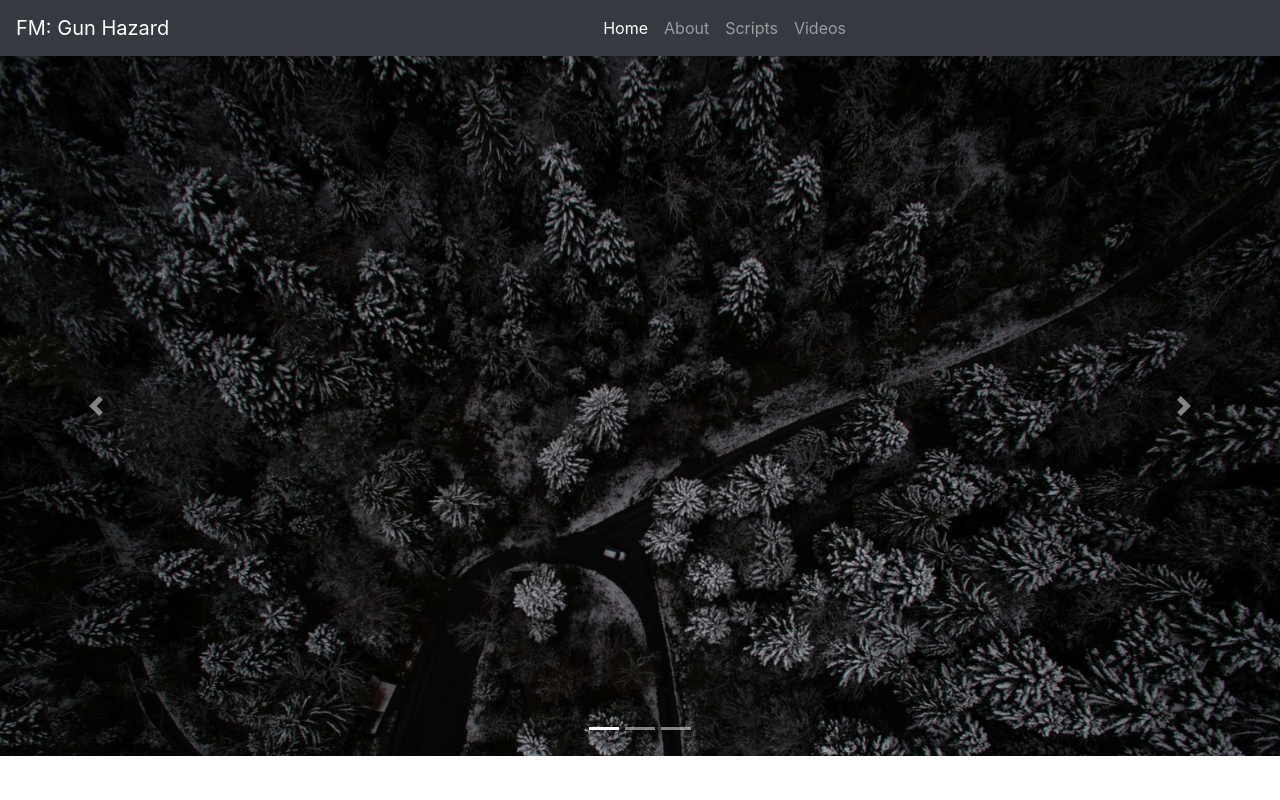
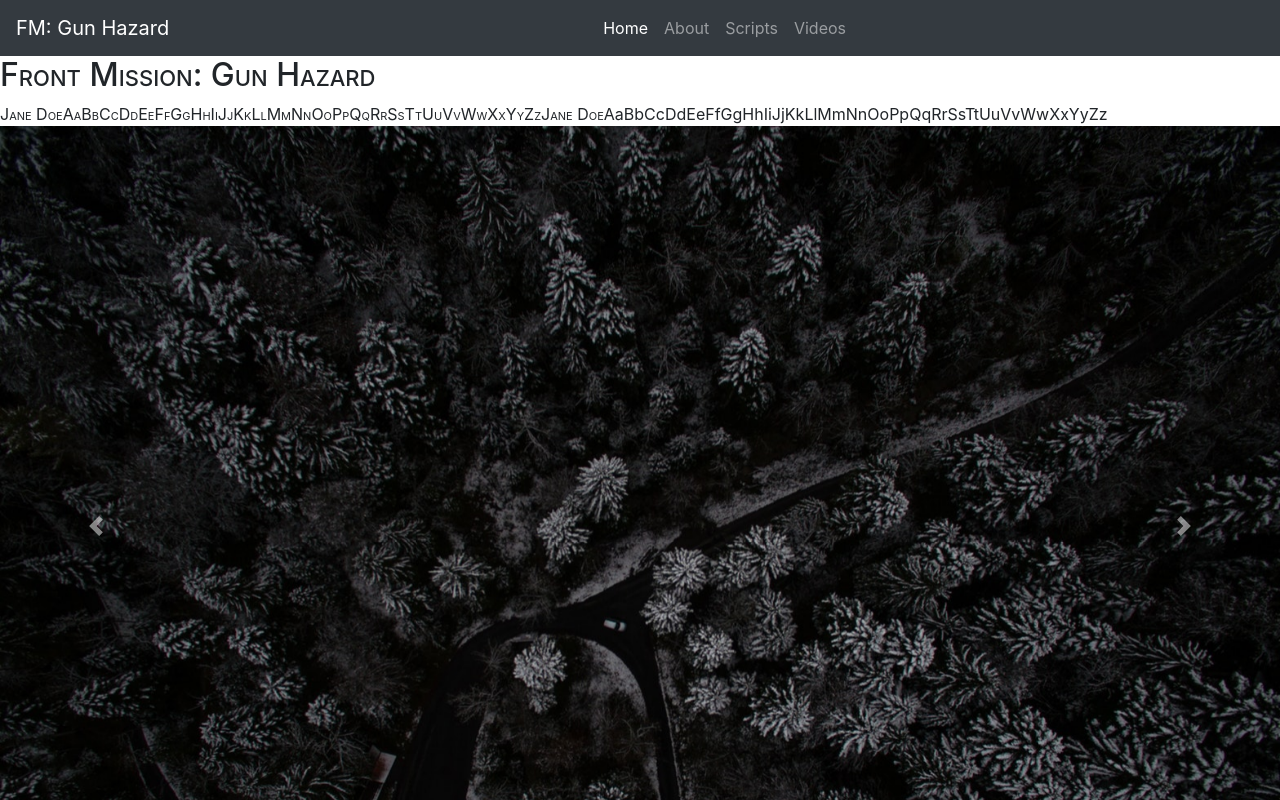
Before and after one commit to the-frontmission/front_mission-gun_hazard, a Vue app: page / in a window 1280 px wide. Shown: the top 800 px of the page. Built offline with nearby package versions, Linux system fonts and the light colour scheme.

Commit message:
fixed Home

```diff
--- a/src/components/home/HomeCarousel.vue
+++ b/src/components/home/HomeCarousel.vue
@@ -21,31 +21,32 @@
       </li>
     </ol>
     <div class="carousel-inner">
-      <transition
-        name="fade"
+      <transition-group
+        leave-to-class="carousel-item-left"
+        enter-class="carousel-item-left"
       >
       <div
-        v-if="currentItem === 0"
+        v-show="currentItem === 0"
         key="first"
-        class="carousel-item-active"
+        class="carousel-item active"
       >
         <img class="d-block w-100" src="./img/main01-1.jpeg" alt="First slide">
       </div>
       <div
-        v-if="currentItem === 1"
+        v-show="currentItem === 1"
         key="second"
-        class="carousel-item-active"
+        class="carousel-item active second"
       >
         <img class="d-block w-100" src="./img/main01-2.jpeg" alt="Second slide">
       </div>
       <div
-        v-if="currentItem === 2"
+        v-show="currentItem === 2"
         key="third"
-        class="carousel-item-active"
+        class="carousel-item active"
       >
         <img class="d-block w-100" src="./img/main01-3.jpeg" alt="Third slide">
       </div>
-      </transition>
+      </transition-group>
     </div>
     <a
       role="button"
@@ -87,6 +88,8 @@ export default {
       this.currentItem = (this.currentItem - 1 < 0) ? this.itemListLength - 1 : this.currentItem - 1
     },
     nextCarousel() {
+      console.log('gone', this.currentItem)
+      console.log('new', this.currentItem + 1)
       this.currentItem = (this.currentItem + 1 === this.itemListLength) ? 0 : this.currentItem + 1
     },
   },
@@ -96,19 +99,20 @@ export default {
 <style scoped>
 .carousel-inner {
   width: 100%;
-  height: 700px;
+  height: 100vh;
 }
-.carousel-item-active {
+
+.carousel-item {
   position: absolute;
   top: 0;
-  right: 0;
-  left: 0;
-  bottom: 0;
 }
-.fade-enter-active, .fade-leave-active {
-  transition: opacity .5s;
+
+.slide-enter {
+  transform: translateX(-100%);
 }
-.fade-enter, .fade-leave-to /* .fade-leave-active below version 2.1.8 */ {
-  opacity: 0;
+
+
+.leave-to {
+  transform: translateX(-100%);
 }
 </style>
--- a/src/components/home/HomeMain.vue
+++ b/src/components/home/HomeMain.vue
@@ -1,18 +1,11 @@
 <template>
   <section class="home-main mb-10px">
+    <h2>Front Mission: Gun Hazard</h2>
+    <span style="font-variant: small-caps;">Jane Doe</span>
+    <span style="font-variant: small-caps;">AaBbCcDdEeFfGgHhIiJjKkLlMmNnOoPpQqRrSsTtUuVvWwXxYyZz</span>
+    <span style="font-variant-caps: small-caps;">Jane Doe</span>
+    <span style="font-feature-settings: 'smcp';">AaBbCcDdEeFfGgHhIiJjKkLlMmNnOoPpQqRrSsTtUuVvWwXxYyZz</span>
     <HomeCarousel/>
-    <!-- <img class="card-img rounded-0 h-100" src="./img/main01-3.jpeg" alt="Card image"> -->
-    <!-- <div class="container-fluid px-0">
-      <div class="card border-0 rounded-0 text-white text-center">
-        <img class="card-img rounded-0" src="./img/main01-3.jpeg" alt="Card image">
-        <div class="card-img-overlay d-flex align-items-center">
-          <div class="w-100">
-            <h2 class="display-3 font-weight-bold">Gun Hazard</h2>
-            <p class="card-text">Front Mission Sirese</p>
-          </div>
-        </div>
-      </div>
-    </div> -->
   </section>
 </template>
 
@@ -28,6 +21,10 @@ export default {
 </script>
 
 <style scoped>
+h2 {
+  font-variant: small-caps;
+}
+
 .home-main {
   height: 100vh;
 }
@@ -35,4 +32,18 @@ export default {
 .card-img {
   object-fit: cover;
 }
+
+/* Enter and leave animations can use different */
+/* durations and timing functions.              */
+.slide-fade-enter-active {
+  transition: all 5s ease;
+}
+.slide-fade-leave-active {
+  transition: all 7s cubic-bezier(1.0, 0.5, 0.8, 1.0);
+}
+.slide-fade-enter, .slide-fade-leave-to
+/* .slide-fade-leave-active below version 2.1.8 */ {
+  transform: translateX(500px);
+  opacity: 0;
+}
 </style>
```
Also changed, not shown: src/components/aboutCharacters/CharactersList.vue (deleted, +0 -23 lines).
